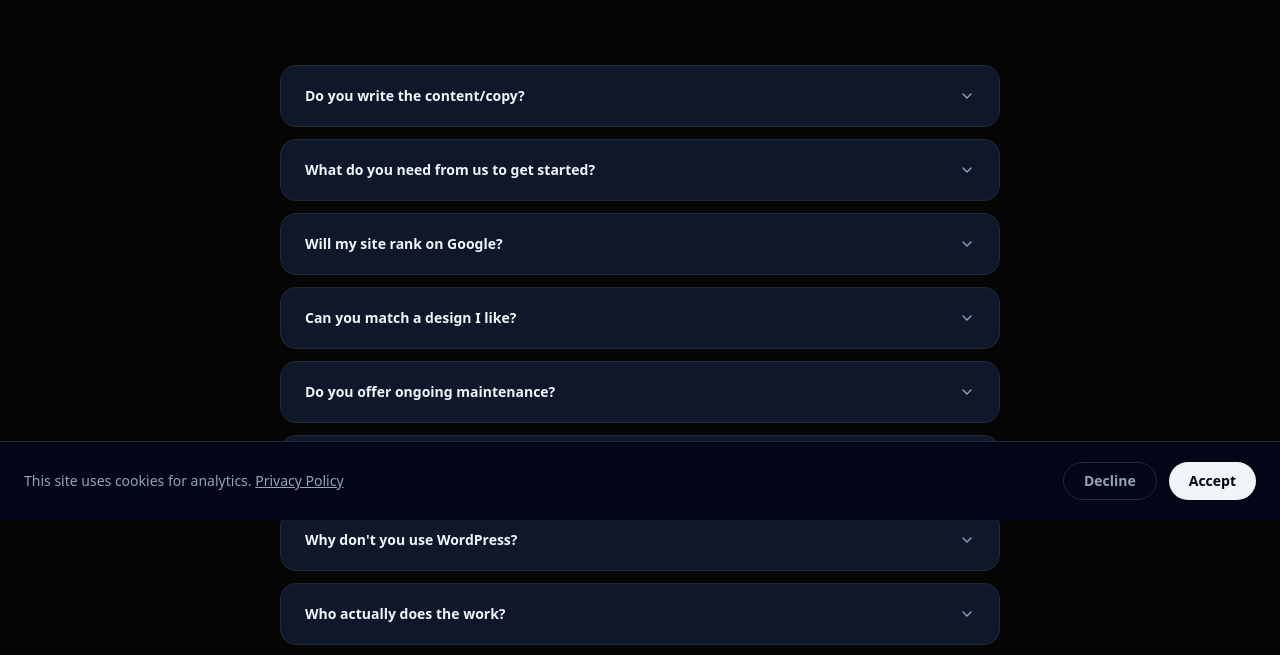
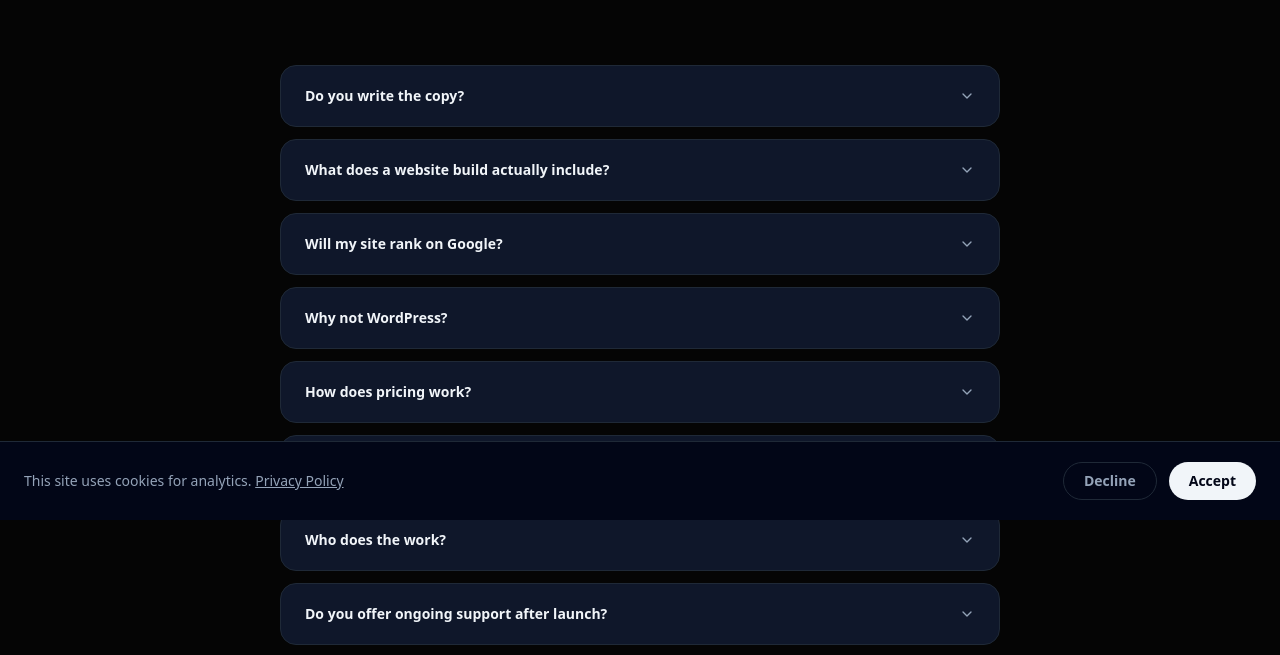
Before and after one commit to bwoodson72/portfolio-final, a Next.js app: page /faq in a window 1280 px wide. Shown: the part 280-935 px from the top of the page. Built offline with nearby package versions, Linux system fonts and the light colour scheme; no server answers.

Commit message:
feat: update homepage and metadata content for local SEO emphasis
- Revise hero section text to target small businesses in the DFW area
- Update metadata for improved search ranking and clearer branding
- Add canonical URL to metadata for better SEO optimization

```diff
--- a/src/app/(site)/page.tsx
+++ b/src/app/(site)/page.tsx
@@ -11,12 +11,12 @@ import { FinalCTA } from "@/components/home/final-cta";
 import { AuditCta } from "@/components/home/audit-cta";
 
 export const metadata: Metadata = {
-    title: "Brian Woodson Web Development // Fast Websites That Bring You Customers",
-    description: "We build websites that get small businesses found on Google and convert visitors into leads. Copywriting, SEO, and ongoing support included.",
+    title: "Small Business Web Design and Local SEO | Brian Woodson Web Development",
+    description: "Custom website design and local SEO for small businesses in the DFW area. Fast load times, conversion-focused copy, and search rankings built in from the start.",
     openGraph: {
-        title: "Brian Woodson Web Development // Fast Websites That Bring You Customers",
-        description: "We build websites that get small businesses found on Google and convert visitors into leads. Copywriting, SEO, and ongoing support included.",
-        url: "/",
+        title: "Small Business Web Design and Local SEO | Brian Woodson Web Development",
+        description: "Custom website design and local SEO for small businesses in the DFW area. Fast load times, conversion-focused copy, and search rankings built in from the start.",
+        url: "https://brianwoodson.dev",
         siteName: "Brian Woodson Web Development",
         images: [{ url: "/og-image.png", width: 1200, height: 630, alt: "Brian Woodson Web Development" }],
         locale: "en_US",
@@ -24,18 +24,66 @@ export const metadata: Metadata = {
     },
     twitter: {
         card: "summary_large_image",
-        title: "Brian Woodson Web Development // Fast Websites That Bring You Customers",
-        description: "We build websites that get small businesses found on Google and convert visitors into leads. Copywriting, SEO, and ongoing support included.",
+        title: "Small Business Web Design and Local SEO | Brian Woodson Web Development",
+        description: "Custom website design and local SEO for small businesses in the DFW area. Fast load times, conversion-focused copy, and search rankings built in from the start.",
         images: ["/og-image.png"],
     },
     alternates: {
-        canonical: "/",
+        canonical: "https://brianwoodson.dev",
     },
 };
 
 export default function Home() {
+    const homepageStructuredData = {
+        "@context": "https://schema.org",
+        "@graph": [
+            {
+                "@type": "WebPage",
+                "@id": "https://brianwoodson.dev/#webpage",
+                "url": "https://brianwoodson.dev",
+                "name": "Small Business Web Design and Local SEO | Brian Woodson Web Development",
+                "description": "Custom website design and local SEO for small businesses in the DFW area. Fast load times, conversion-focused copy, and search rankings built in from the start.",
+                "isPartOf": {
+                    "@type": "WebSite",
+                    "url": "https://brianwoodson.dev",
+                    "name": "Brian Woodson Web Development"
+                },
+                "about": {
+                    "@type": "ProfessionalService",
+                    "name": "Brian Woodson Web Development",
+                    "url": "https://brianwoodson.dev",
+                    "telephone": "+18177764893",
+                    "description": "Custom website design and local SEO for small businesses in the DFW area.",
+                    "areaServed": [
+                        { "@type": "City", "name": "Granbury", "containedInPlace": { "@type": "AdministrativeArea", "name": "Hood County" } },
+                        { "@type": "City", "name": "Fort Worth", "containedInPlace": { "@type": "AdministrativeArea", "name": "Tarrant County" } },
+                        { "@type": "City", "name": "Weatherford", "containedInPlace": { "@type": "AdministrativeArea", "name": "Parker County" } },
+                        { "@type": "City", "name": "Cleburne", "containedInPlace": { "@type": "AdministrativeArea", "name": "Johnson County" } }
+                    ],
+                    "serviceType": ["Web Design", "Website Development", "Local SEO", "Copywriting", "Landing Page Design"],
+                    "priceRange": "$$"
+                }
+            },
+            {
+                "@type": "BreadcrumbList",
+                "itemListElement": [
+                    {
+                        "@type": "ListItem",
+                        "position": 1,
+                        "name": "Home",
+                        "item": "https://brianwoodson.dev"
+                    }
+                ]
+            }
+        ]
+    };
+
     return (
         <main className="flex w-full flex-col items-center bg-slate-950 text-slate-50">
+            <script
+                type="application/ld+json"
+                dangerouslySetInnerHTML={{ __html: JSON.stringify(homepageStructuredData) }}
+            />
             <Hero />
             <ProofStrip />
             <TrustStrip />
--- a/src/content/portfolio.ts
+++ b/src/content/portfolio.ts
@@ -5,44 +5,36 @@ export type FAQItem = {
 
 export const faqs: FAQItem[] = [
     {
-    question: "Do you write the content/copy?",
-    answer: "Copywriting is included in every project. We write your website copy from scratch based on your business, services, and target customers. You review and approve before anything goes live."
+        question: "Do you write the copy?",
+        answer: "Yes. Copywriting is included in every project. We research your business, your services, and your customers, then write copy you review and approve before anything gets built."
     },
     {
-    question: "What do you need from us to get started?",
-    answer: "Your branding basics (logo, colors, fonts if you have them), a clear idea of your services and service areas, and any reference sites you like. We handle copy, design direction, SEO, and everything else. We'll scope everything before work begins."
+        question: "What does a website build actually include?",
+        answer: "Every build includes custom design, development, conversion-focused copywriting, on-page SEO foundations, schema markup, GA4 tracking, and a full handoff at launch. Scope varies by project but there are no hidden extras for the core deliverables."
     },
     {
         question: "Will my site rank on Google?",
-    answer: "Every site ships with on-page SEO, metadata, canonical URLs, sitemap, structured data, and Google Business Profile setup. Full-build projects can include ongoing keyword research and monthly blog content for businesses that want to invest in search visibility. Rankings depend on your market and competition — we build the infrastructure and, where scoped, execute the content strategy."
+        answer: "Every site ships with the technical SEO foundations that make ranking possible: metadata, schema markup, canonical setup, sitemap, and location-specific signals. Rankings depend on your market and competition. We build the infrastructure that gives you the best possible shot and are honest about what to expect for your specific situation."
     },
     {
-    question: "Can you match a design I like?",
-    answer: "Our design add-on covers custom Figma mockups — we can work from a reference site, a mood board, or a blank canvas. We'll present concepts before building anything, so you approve the direction early. If you already have a Figma file, we can build from that too."
+        question: "Why not WordPress?",
+        answer: "WordPress sites built with page builders load slowly on mobile, require constant maintenance, and rarely score above 70 on Google's performance audit. Every site we build scores 95 or better across all four Lighthouse categories. That gap is a ranking factor, not a cosmetic difference."
     },
     {
-    question: "Do you offer ongoing maintenance?",
-    answer: "We offer free post launch support for up to 30 days.  "
+        question: "How does pricing work?",
+        answer: "Every project is fixed-price and scoped before work begins. After a short conversation about your business and goals, you get a clear scope document and a quoted price for the full engagement. No hourly billing, no surprise invoices."
     },
     {
         question: "How do revisions work?",
-    answer: "Each project includes a defined number of revision rounds based on scope — typically 1 for landing pages and 2 for full website builds. A revision means changes to existing pages, not adding new pages or features after scope is locked. Anything beyond the original scope gets quoted separately so there are no surprises."
+        answer: "Each project includes defined revision rounds based on scope: one for landing pages, two for full website builds. A revision means changes to existing pages, not adding new pages or features after scope is locked. Anything beyond the original scope is quoted separately."
     },
     {
-    question: "Why don't you use WordPress?",
-    answer: "WordPress relies on plugins, page builders, and constant security patches. It's how most agencies build because it's fast for them — not because it's good for you. We use a modern build system that's faster, more secure, and doesn't need monthly maintenance. The 98+ performance scores in our portfolio aren't achievable on a typical WordPress build."
+        question: "Who does the work?",
+        answer: "Brian Woodson leads every project and handles all development. Design, copywriting, and SEO are handled by vetted specialists. You have one point of contact from kickoff to launch."
     },
     {
-    question: "Who actually does the work?",
-    answer: "Brian Woodson leads every project and handles all development. Design, copywriting, and SEO are handled by vetted specialists we've worked with across dozens of projects. You'll always have a single point of contact — Brian — and the same team from kickoff to launch."
-  },
-  {
-    question: "How is this different from a big agency?",
-    answer: "No account managers, no layers, no bloated timelines. You talk directly to the people doing the work. We keep our client list small so every project gets full attention — not a ticket in a queue. Agency-level output, without the agency overhead or price tag."
-  },
-  {
-    question: "What are the add-ons?",
-    answer: "Every project comes with copywriting, SEO, tracking, and GBP setup already included. Optional extras include custom Figma design, additional pages, tool integrations (HubSpot, Calendly), and PPC landing pages. You only pay for what goes beyond the base scope."
+        question: "Do you offer ongoing support after launch?",
+        answer: "Yes. Ongoing Support is available for sites we build and covers hosting, security updates, content updates, and monthly performance reporting. It is not available for WordPress, Wix, or Squarespace sites we did not build."
     },
 ];
 
@@ -73,8 +65,8 @@ export const INTAKE_URL = "https://docs.google.com/forms/d/e/1FAIpQLSfP-GqX9W9T9
 
 export const siteContent: SiteContent = {
   hero: {
-    headline: "Most business websites don't do anything. Yours should.",
-    subheadline: "We build small business websites that get found on Google, load fast on mobile, and give visitors a reason to call.",
+    headline: "Custom Website Design and Local SEO for Small Businesses",
+    subheadline: "We build websites for small businesses in the DFW area that rank on Google, load fast on mobile, and convert visitors into calls and leads. Copy, SEO, and performance built in from the start.",
     ctaPrimary: "See our work",
     ctaSecondary: "View services"
   },
```
Lines whose indentation alone changed are shown as unchanged.
